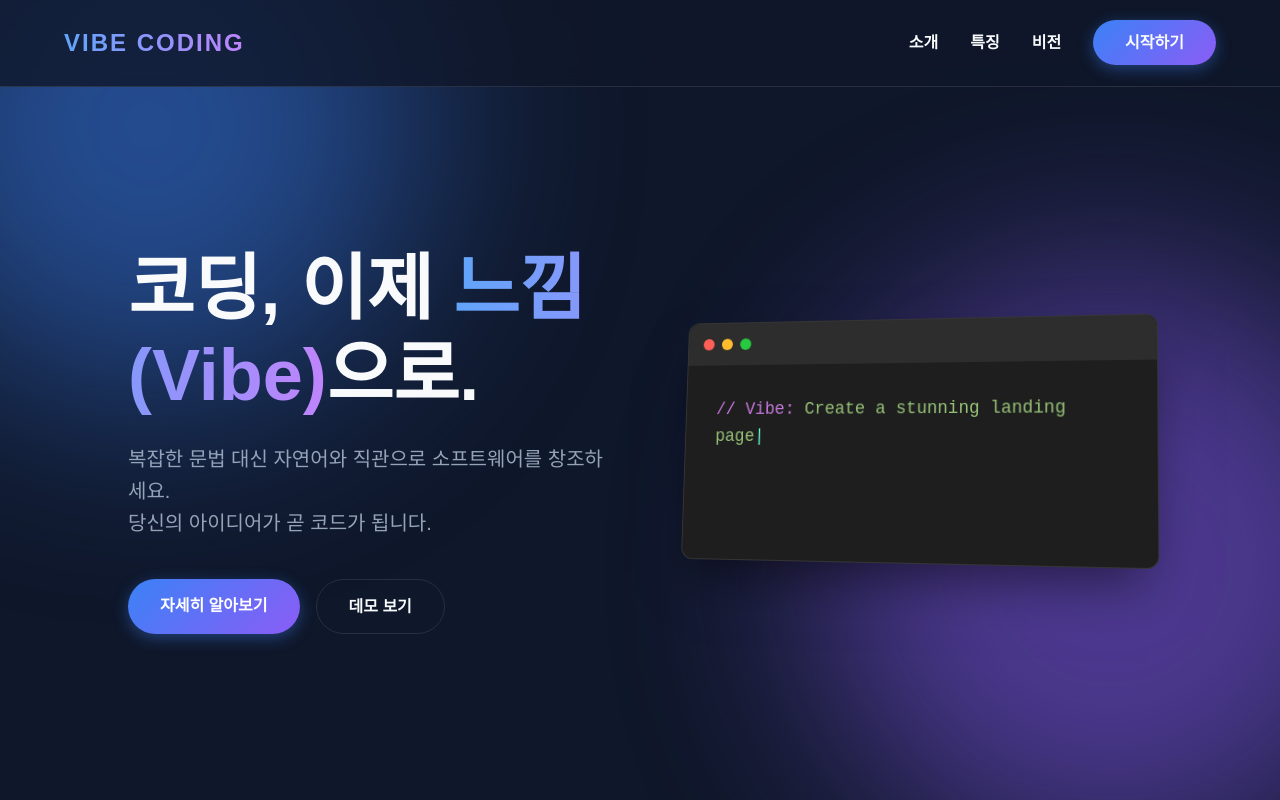
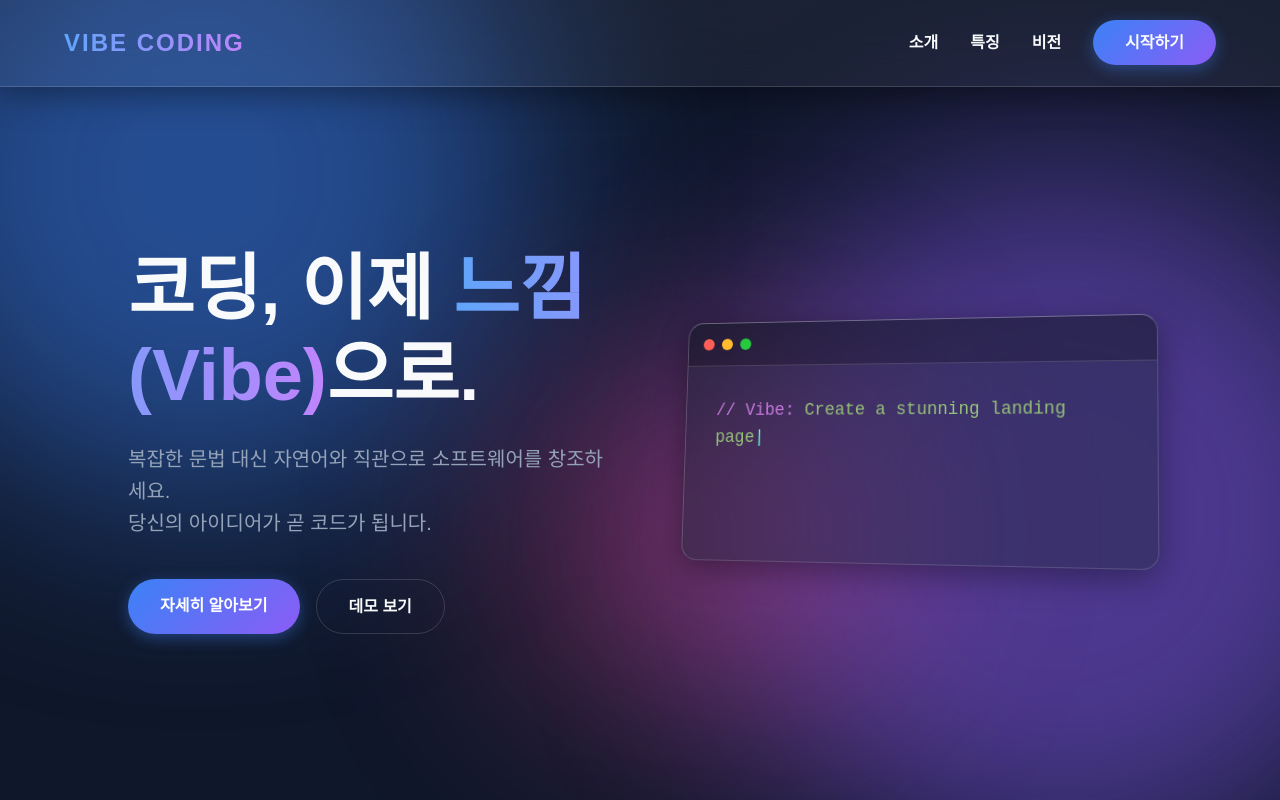
Before and after one commit to sirlma111216-boop/hakerton0613, a plain HTML site: page index.html in a window 1280 px wide. Shown: the top 800 px of the page. Drawn offline with Linux system fonts and the light colour scheme; a web font is replaced by a local one.

Commit message:
style: transition to light mode aesthetic with refined glassmorphism and updated background gradients

```diff
--- a/index.html
+++ b/index.html
@@ -12,6 +12,7 @@
     <div class="background-effects">
         <div class="blob blob-1"></div>
         <div class="blob blob-2"></div>
+        <div class="blob blob-3"></div>
     </div>
 
     <nav class="navbar">
--- a/styles.css
+++ b/styles.css
@@ -4,8 +4,9 @@
     --text-secondary: #94a3b8;
     --accent: #3b82f6;
     --accent-hover: #2563eb;
-    --glass-bg: rgba(30, 41, 59, 0.7);
-    --glass-border: rgba(255, 255, 255, 0.1);
+    --glass-bg: rgba(255, 255, 255, 0.05);
+    --glass-border: rgba(255, 255, 255, 0.15);
+    --glass-shadow: 0 8px 32px 0 rgba(0, 0, 0, 0.37);
     --gradient-primary: linear-gradient(135deg, #3b82f6 0%, #8b5cf6 100%);
     --gradient-text: linear-gradient(to right, #60a5fa, #c084fc);
 }
@@ -47,8 +48,8 @@ body {
 .blob-1 {
     top: -10%;
     left: -10%;
-    width: 500px;
-    height: 500px;
+    width: 600px;
+    height: 600px;
     background: #3b82f6;
     animation-delay: 0s;
 }
@@ -56,10 +57,23 @@ body {
 .blob-2 {
     bottom: -10%;
     right: -10%;
-    width: 600px;
-    height: 600px;
+    width: 700px;
+    height: 700px;
     background: #8b5cf6;
     animation-delay: -5s;
+}
+
+.blob-3 {
+    position: absolute;
+    top: 40%;
+    left: 40%;
+    width: 400px;
+    height: 400px;
+    background: #ec4899;
+    border-radius: 50%;
+    filter: blur(120px);
+    opacity: 0.4;
+    animation: float 25s infinite ease-in-out reverse;
 }
 
 @keyframes float {
@@ -78,9 +92,11 @@ body {
     display: flex;
     justify-content: space-between;
     align-items: center;
-    background: rgba(15, 23, 42, 0.8);
-    backdrop-filter: blur(10px);
+    background: var(--glass-bg);
+    backdrop-filter: blur(20px);
+    -webkit-backdrop-filter: blur(20px);
     border-bottom: 1px solid var(--glass-border);
+    box-shadow: var(--glass-shadow);
     z-index: 1000;
 }
 
@@ -195,10 +211,14 @@ body {
 .code-window {
     width: 100%;
     max-width: 500px;
-    background: #1e1e1e;
-    border-radius: 12px;
-    box-shadow: 0 25px 50px -12px rgba(0, 0, 0, 0.5);
-    border: 1px solid rgba(255, 255, 255, 0.1);
+    background: rgba(30, 41, 59, 0.4);
+    backdrop-filter: blur(24px);
+    -webkit-backdrop-filter: blur(24px);
+    border-radius: 16px;
+    box-shadow: var(--glass-shadow);
+    border: 1px solid var(--glass-border);
+    border-top: 1px solid rgba(255, 255, 255, 0.3);
+    border-left: 1px solid rgba(255, 255, 255, 0.2);
     transform: rotateY(-10deg) rotateX(5deg);
     transition: transform 0.5s ease;
 }
@@ -209,11 +229,12 @@ body {
 
 .window-header {
     padding: 1rem;
-    background: #2d2d2d;
-    border-top-left-radius: 12px;
-    border-top-right-radius: 12px;
+    background: rgba(0, 0, 0, 0.2);
+    border-top-left-radius: 16px;
+    border-top-right-radius: 16px;
     display: flex;
     gap: 8px;
+    border-bottom: 1px solid var(--glass-border);
 }
 
 .dot {
@@ -263,18 +284,22 @@ body {
 
 .glass-effect {
     background: var(--glass-bg);
-    backdrop-filter: blur(16px);
-    -webkit-backdrop-filter: blur(16px);
+    backdrop-filter: blur(24px);
+    -webkit-backdrop-filter: blur(24px);
     border: 1px solid var(--glass-border);
-    border-radius: 20px;
+    border-top: 1px solid rgba(255, 255, 255, 0.3);
+    border-left: 1px solid rgba(255, 255, 255, 0.2);
+    border-radius: 24px;
     padding: 2.5rem;
-    transition: transform 0.3s ease, box-shadow 0.3s ease;
+    box-shadow: var(--glass-shadow);
+    transition: transform 0.3s ease, box-shadow 0.3s ease, background 0.3s ease;
 }
 
 .glass-effect:hover {
     transform: translateY(-10px);
-    box-shadow: 0 20px 40px rgba(0, 0, 0, 0.4);
-    border-color: rgba(255, 255, 255, 0.2);
+    box-shadow: 0 15px 40px rgba(0, 0, 0, 0.5);
+    background: rgba(255, 255, 255, 0.1);
+    border-color: rgba(255, 255, 255, 0.4);
 }
 
 .card .icon {
```
